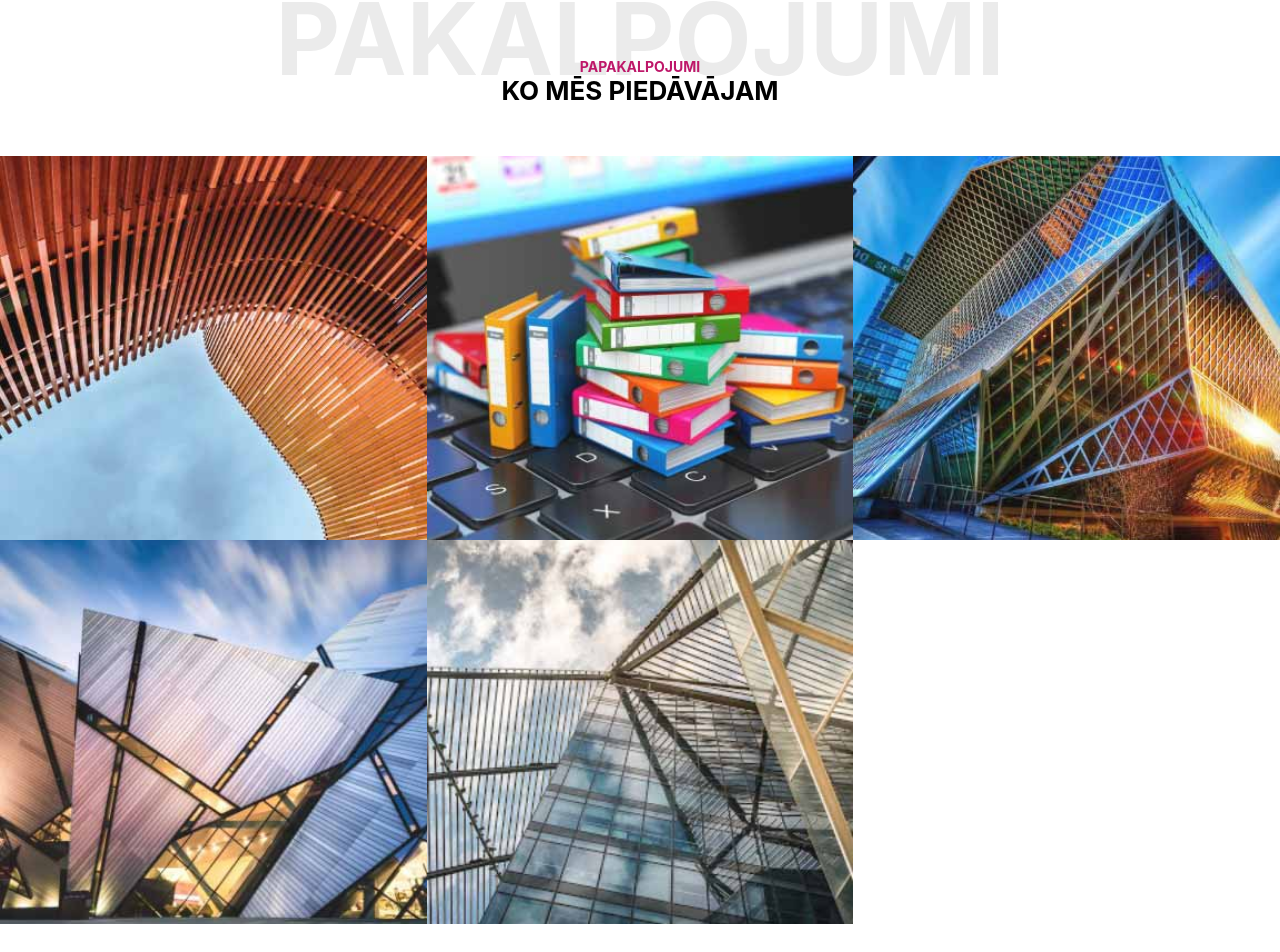
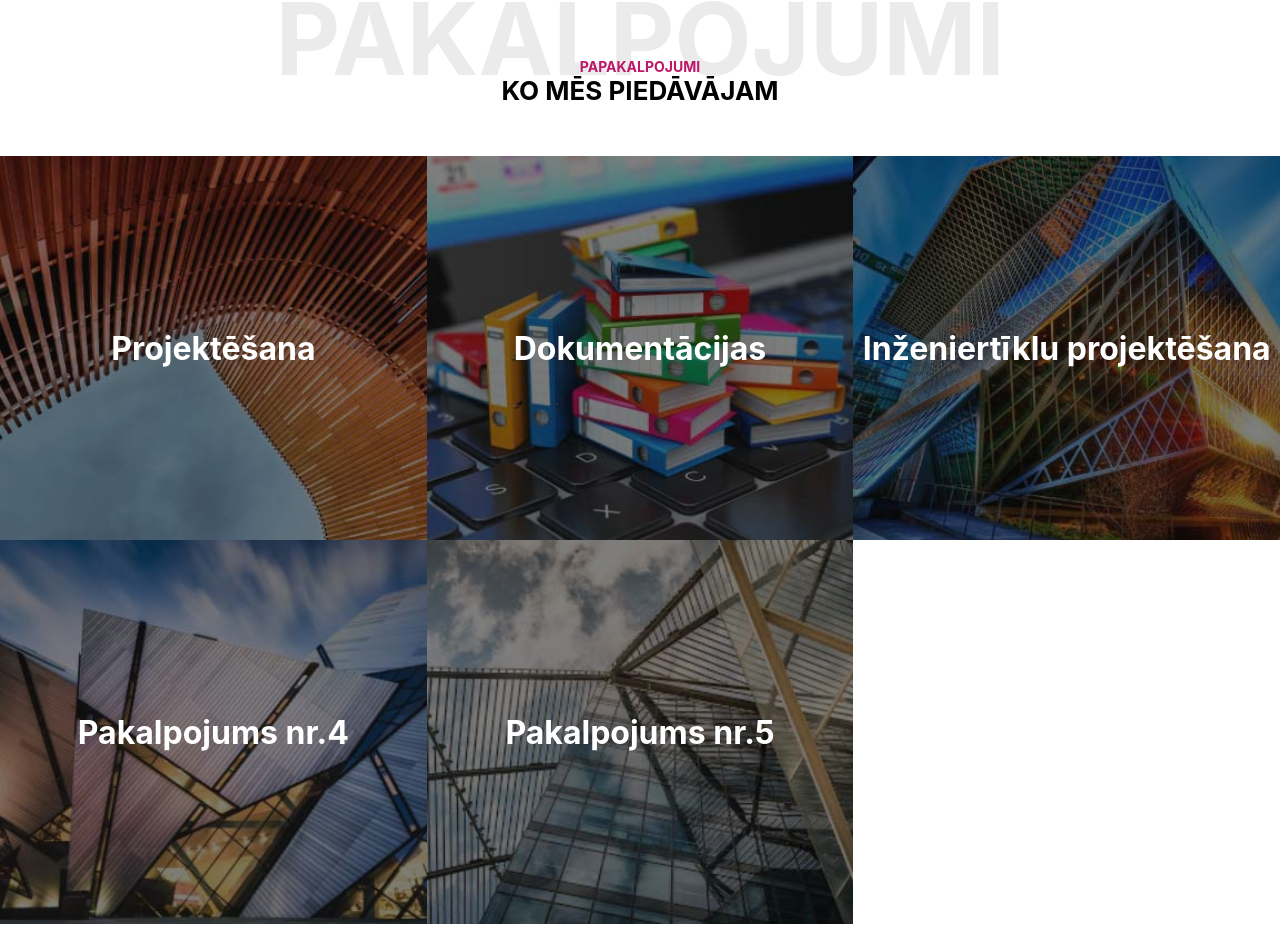
Before and after one commit to Basovs/brk-nextjs, a Next.js app: page / in a window 1280 px wide. Shown: the part 1635-2587 px from the top of the page. Built offline with nearby package versions, Linux system fonts and the light colour scheme.

Commit message:
git push :D

```diff
--- a/components/OfferSection.jsx
+++ b/components/OfferSection.jsx
@@ -10,11 +10,21 @@ const OfferSection = () => {
         shadow="PAKALPOJUMI"
       />
       <SelectOffer>
-        <First></First>
-        <Second></Second>
-        <Third></Third>
-        <Fourth></Fourth>
-        <Fifth></Fifth>
+        <First>
+          <h3>Projektēšana</h3>
+        </First>
+        <Second>
+          <h3>Dokumentācijas</h3>
+        </Second>
+        <Third>
+          <h3>Inženiertīklu projektēšana</h3>
+        </Third>
+        <Fourth>
+          <h3>Pakalpojums nr.4</h3>
+        </Fourth>
+        <Fifth>
+          <h3>Pakalpojums nr.5</h3>
+        </Fifth>
       </SelectOffer>
     </Component>
   );
@@ -32,46 +42,174 @@ const SelectOffer = styled.div`
 `;
 const First = styled.div`
   block-size: 384px;
+  position: relative;
+  cursor: pointer;
+
+  display: flex;
+  justify-content: center;
+  align-items: center;
 
   background-image: url("./first.jpg");
   background-color: #cccccc; /* Used if the image is unavailable */
   background-position: center; /* Center the image */
   background-repeat: no-repeat; /* Do not repeat the image */
   background-size: cover; /* Resize the background image to cover the entire container */
+  ::before {
+    content: "";
+    position: absolute;
+    background-color: rgba(0, 0, 0, 0.5);
+    inline-size: 100%;
+    block-size: 100%;
+    z-index: 1;
+  }
+  :hover {
+    ::before {
+      background-color: rgba(190, 23, 105, 0.9);
+    }
+  }
+  h3 {
+    color: #fff;
+    z-index: 2;
+    font-size: 32px;
+    text-align: center;
+  }
 `;
 const Second = styled.div`
   block-size: 384px;
+  position: relative;
+  cursor: pointer;
+
+  display: flex;
+  justify-content: center;
+  align-items: center;
 
   background-image: url("./second.jpg");
   background-color: #cccccc; /* Used if the image is unavailable */
   background-position: center; /* Center the image */
   background-repeat: no-repeat; /* Do not repeat the image */
   background-size: cover; /* Resize the background image to cover the entire container */
+
+  ::before {
+    content: "";
+    position: absolute;
+    background-color: rgba(0, 0, 0, 0.5);
+    inline-size: 100%;
+    block-size: 100%;
+    z-index: 1;
+  }
+  :hover {
+    ::before {
+      background-color: rgba(190, 23, 105, 0.9);
+    }
+  }
+  h3 {
+    color: #fff;
+    z-index: 2;
+    font-size: 32px;
+    text-align: center;
+  }
 `;
 const Third = styled.div`
   block-size: 384px;
+  position: relative;
+  cursor: pointer;
+
+  display: flex;
+  justify-content: center;
+  align-items: center;
 
   background-image: url("./third.jpg");
   background-color: #cccccc; /* Used if the image is unavailable */
   background-position: center; /* Center the image */
   background-repeat: no-repeat; /* Do not repeat the image */
   background-size: cover; /* Resize the background image to cover the entire container */
+
+  ::before {
+    content: "";
+    position: absolute;
+    background-color: rgba(0, 0, 0, 0.5);
+    inline-size: 100%;
+    block-size: 100%;
+    z-index: 1;
+  }
+  :hover {
+    ::before {
+      background-color: rgba(190, 23, 105, 0.9);
+    }
+  }
+  h3 {
+    color: #fff;
+    z-index: 2;
+    font-size: 32px;
+    text-align: center;
+  }
 `;
 const Fourth = styled.div`
   block-size: 384px;
+  position: relative;
+  cursor: pointer;
+
+  display: flex;
+  justify-content: center;
+  align-items: center;
 
   background-image: url("./fourth.jpg");
   background-color: #cccccc; /* Used if the image is unavailable */
   background-position: center; /* Center the image */
   background-repeat: no-repeat; /* Do not repeat the image */
   background-size: cover; /* Resize the background image to cover the entire container */
+
+  ::before {
+    content: "";
+    position: absolute;
+    background-color: rgba(0, 0, 0, 0.5);
+    inline-size: 100%;
+    block-size: 100%;
+    z-index: 1;
+  }
+  :hover {
+    ::before {
+      background-color: rgba(190, 23, 105, 0.9);
+    }
+  }
+  h3 {
+    color: #fff;
+    z-index: 2;
+    font-size: 32px;
+    text-align: center;
+  }
 `;
 const Fifth = styled.div`
   block-size: 384px;
+  position: relative;
+  cursor: pointer;
+
+  display: flex;
+  justify-content: center;
+  align-items: center;
 
   background-image: url("./fifth.jpg");
   background-color: #cccccc; /* Used if the image is unavailable */
   background-position: center; /* Center the image */
   background-repeat: no-repeat; /* Do not repeat the image */
   background-size: cover; /* Resize the background image to cover the entire container */
+  ::before {
+    content: "";
+    position: absolute;
+    background-color: rgba(0, 0, 0, 0.5);
+    inline-size: 100%;
+    block-size: 100%;
+    z-index: 1;
+  }
+  :hover {
+    ::before {
+      background-color: rgba(190, 23, 105, 0.9);
+    }
+  }
+  h3 {
+    color: #fff;
+    z-index: 2;
+    font-size: 32px;
+    text-align: center;
+  }
 `;
```
